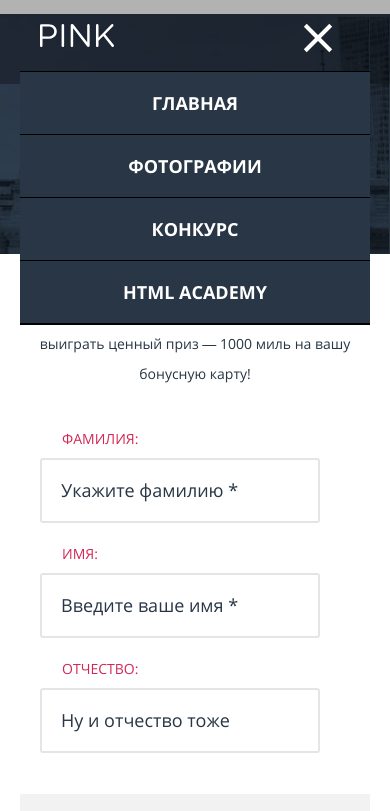
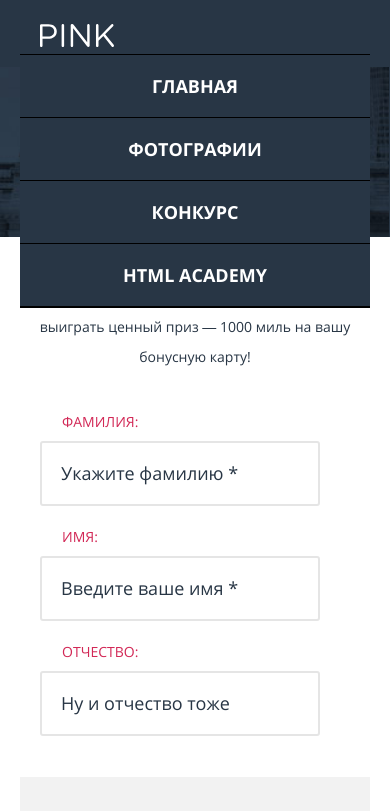
Before and after one commit to HelgaSeden/29242-pink, a website: page source/form.html in a window 390 px wide. Shown: the top 811 px of the page. Drawn offline with nearby package versions, Linux system fonts and the light colour scheme; files that its build step writes are made by us from their sources; files whose address does not match are found by name.

Commit message:
Графика

```diff
--- a/source/form.html
+++ b/source/form.html
@@ -7,7 +7,7 @@
     <link rel="stylesheet" type="text/css" href="css/style.css">
   </head>
   <body>
-    <header class="page-header">
+    <header class="page-header page-header--menu-opened">
       <div class="container">
         <div class="page-header__wrapper">
           <a class="page-header__logo" href="index.html">
@@ -19,8 +19,8 @@
           </a>
           <h1 class="visually-hidden">Пинк - это мобильное приложение для раскрашивания серых будней в розовый цвет.</h1>
         </div>
-        <nav class="main-nav main-nav--opened main-nav-nojs">
-          <button class="main-nav__toggle" type="button">
+        <nav class="main-nav main-nav--closed main-nav--nojs">
+          <button class="main-nav__toggle main-nav__toggle--hidden" type="button">
             <span class="visually-hidden">Открыть меню</span>
           </button>
           <div class="main-nav__wrapper">
```
Also changed, not shown: source/photo.html (+3 -3 lines).
